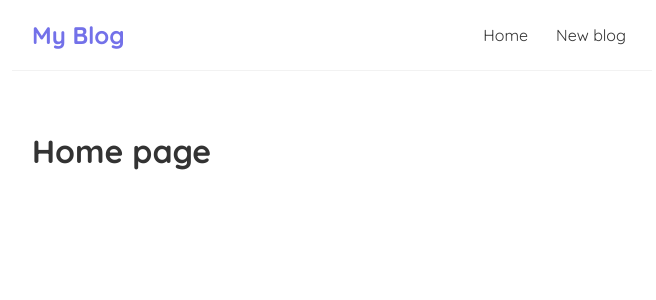
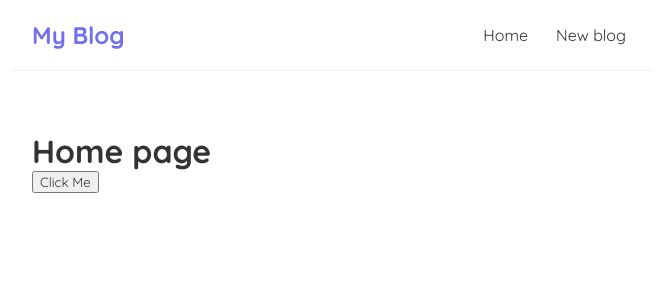
Before and after one commit to NehaSijaria/react-blog-app, a React (Create React App) app in the folder react-blog-app/: page / in a window 1280 px wide. Shown: the top 300 px of the page, without its empty margins (308-964 px from the left). Built offline with nearby package versions, Linux system fonts and the light colour scheme.

Commit message:
removed dynamic inline styles & add button click fn

```diff
--- a/react-blog-app/src/Home.js
+++ b/react-blog-app/src/Home.js
@@ -1,9 +1,14 @@
 import React from 'react'
 
 export const Home = () => {
+  const handleClick = () => {
+    console.log('you clicked me')
+  }
   return (
     <div className="home">
       <h1>Home page</h1>
+      {/* function(by ref) handling dynamically */}
+      <button onClick={handleClick}>Click Me</button>
     </div>
   )
 }
--- a/react-blog-app/src/Navbar.js
+++ b/react-blog-app/src/Navbar.js
@@ -6,7 +6,7 @@ export const Navbar = () => {
      <h1>My Blog</h1>
      <div className="links">
        <a href="/">Home</a>
-       <a href="/create" >New blog</a>
+       <a href="/create">New blog</a>
      </div>
    </nav>
   )
```
